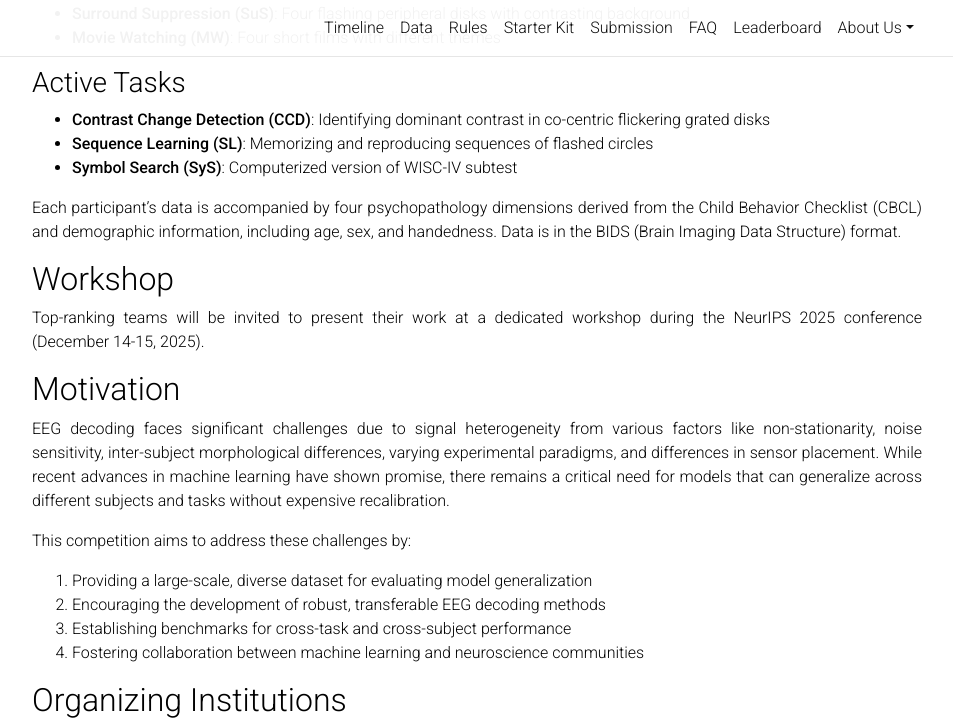
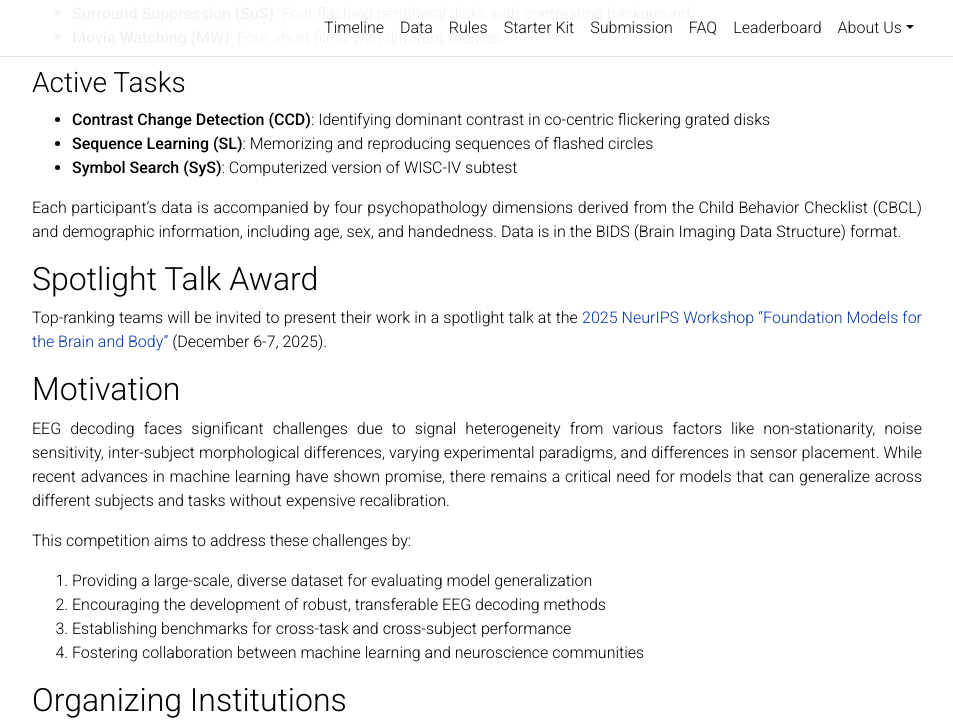
Before and after one commit to urgent-challenge/urgent2024, a Jekyll site: the page built from _pages/about.md, in a window 1280 px wide and 900 px high, scrolled down 1520 px, cut to the strip 0-723 px from the top of the window. Shown: the whole strip, without its empty margins (163-1116 px from the left). Built offline with Jekyll 4.4.1, drawn with Linux system fonts in a browser that asks for light colours; comment, search, counter and statistics services are not loaded; a style sheet for code colours, icons or effects is not loaded.

Commit message:
add workshop link

```diff
--- a/_pages/about.md
+++ b/_pages/about.md
@@ -67,9 +67,9 @@ The competition uses the HBN-EEG dataset ([paper](https://www.biorxiv.org/conten
 
 Each participant's data is accompanied by four psychopathology dimensions derived from the Child Behavior Checklist (CBCL) and demographic information, including age, sex, and handedness. Data is in the BIDS (Brain Imaging Data Structure) format.
 
-## Workshop
+## Spotlight Talk Award
 
-Top-ranking teams will be invited to present their work at a dedicated workshop during the NeurIPS 2025 conference (December 14-15, 2025).
+Top-ranking teams will be invited to present their work in a spotlight talk at the [2025 NeurIPS Workshop "Foundation Models for the Brain and Body"](https://brainbodyfm-workshop.github.io) (December 6-7, 2025).
 
 ## Motivation
 
```
